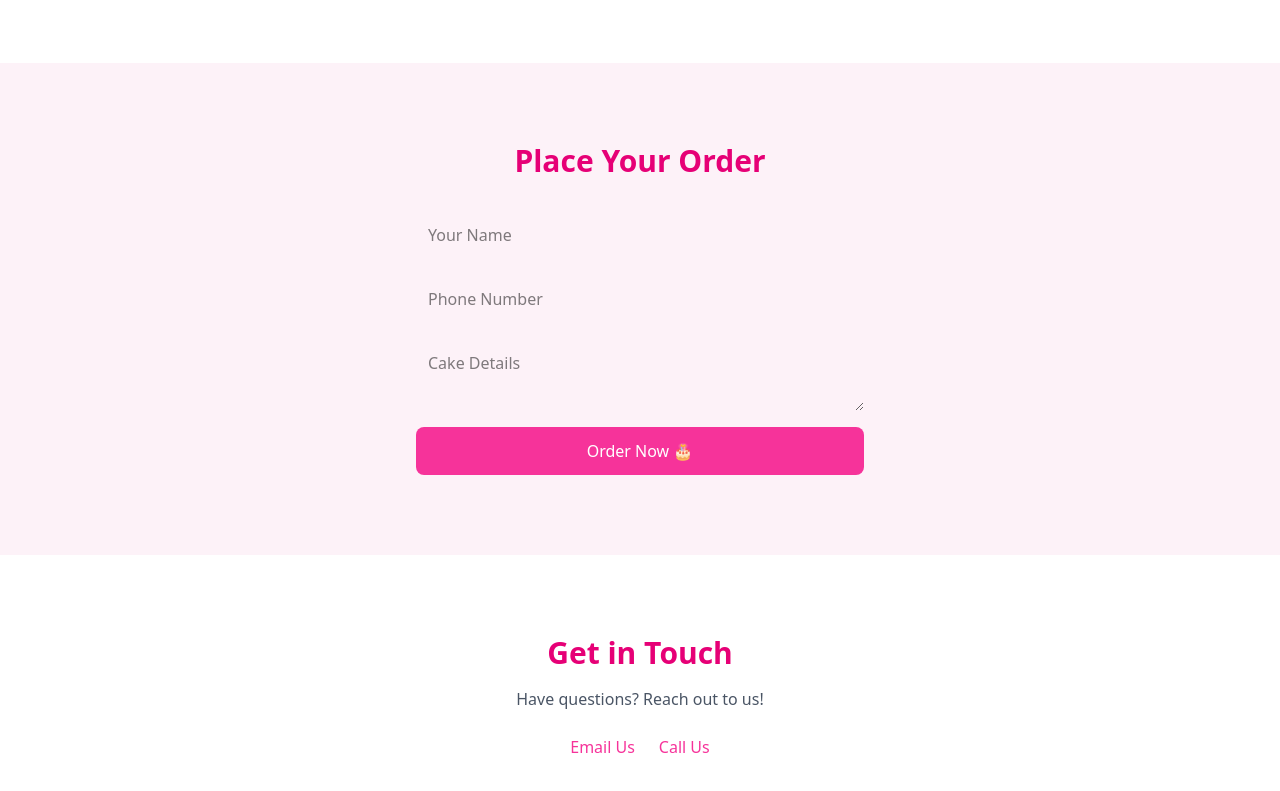
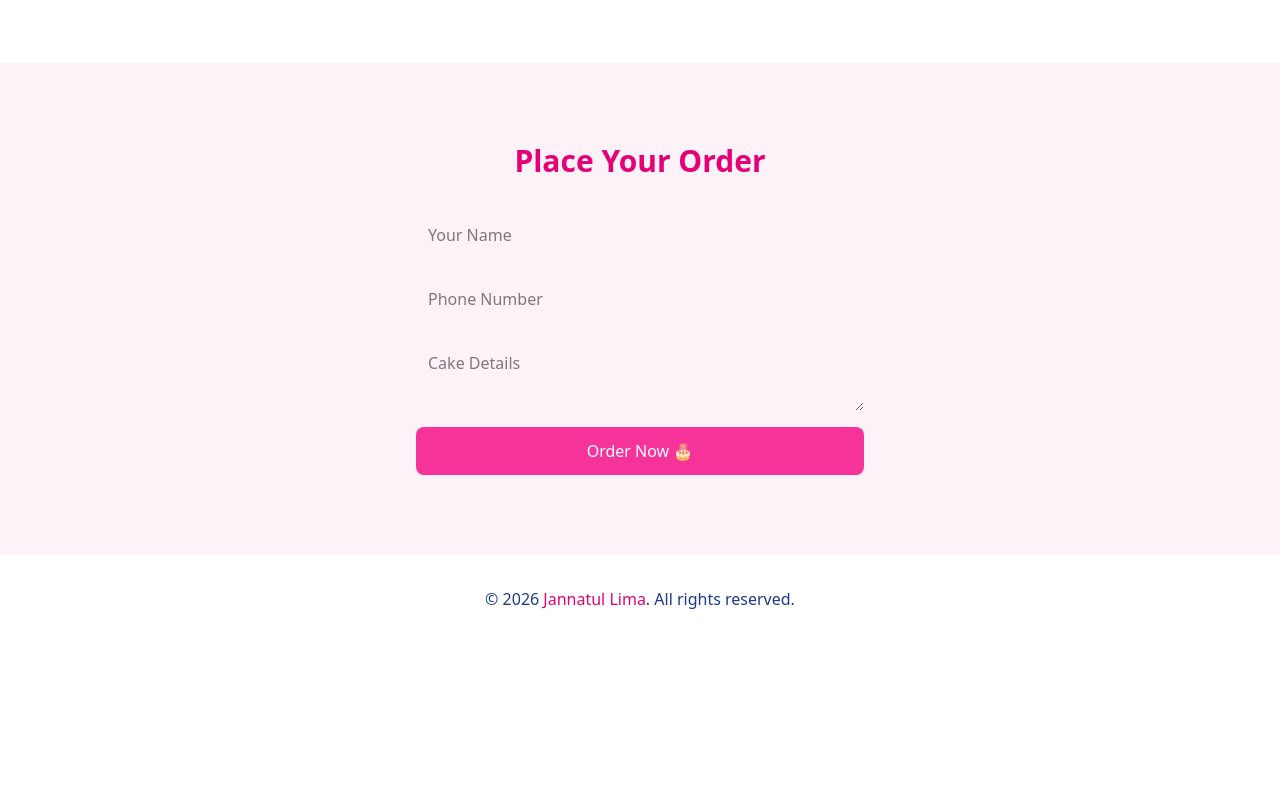
Before and after one commit to JannatulLima9575/homiecakes, a Next.js app: page / in a window 1280 px wide. Shown: the part 1765-2556 px from the top of the page. After the commit the page ends 2392 px from the top, so only its background shows below. Built offline with nearby package versions, Linux system fonts and the light colour scheme.

Commit message:
added more polish to category footer section

```diff
--- a/app/page.tsx
+++ b/app/page.tsx
@@ -339,29 +339,12 @@ export default function Home() {
         </form>
       </section>
 
-      {/* ================= Contact ================= */}
-      <section id="contact" className="py-20 bg-white text-center">
-        <h2 className="text-3xl font-bold text-pink-600">Get in Touch</h2>
-
-        <p className="mt-4 text-gray-600 max-w-xl mx-auto">
-          Have questions? Reach out to us!
+      {/* ================= Footer ================= */}
+      <section id="footer" className="py-4 bg-white text-center">
+          {/* footer */}
+        <p className="mt-4 text-blue-900 max-w-xl mx-auto">
+          &copy; {new Date().getFullYear()} <a className="hover:underline text-pink-600" href="https://jannatullima.vercel.app/">Jannatul Lima</a>. All rights reserved.
         </p>
-
-        <div className="mt-6 flex justify-center gap-6">
-          <a
-            href="mailto:contact@homiecakes.com"
-            className="text-pink-500 hover:underline"
-          >
-            Email Us
-          </a>
-
-          <a
-            href="tel:+8801234567890"
-            className="text-pink-500 hover:underline"
-          >
-            Call Us
-          </a>
-        </div>
       </section>
     </main>
   );
```
